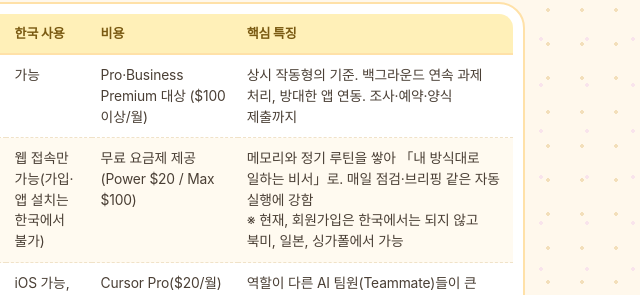
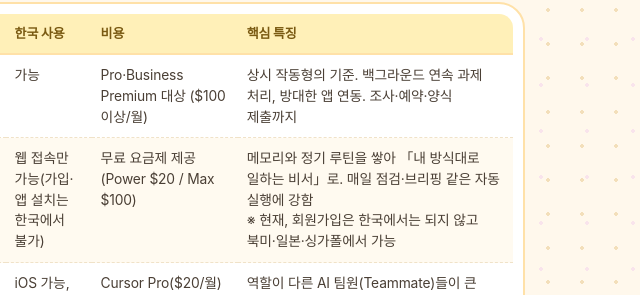
Before and after one commit to hongong-kr/ai-agent-comparison, a plain HTML site: page index.html in a window 1280 px wide. Shown: the part 789-1084 px from the top of the page, 557-1197 px from the left. Drawn offline with Linux system fonts and the light colour scheme; a web font is replaced by a local one.

Commit message:
Muse 가입 가능 국가 구분자 콤마→가운데점

```diff
--- a/index.html
+++ b/index.html
@@ -321,7 +321,7 @@
           <td data-label="접속 방식">muse.ai 웹, 전용 앱, WhatsApp 연동</td>
           <td data-label="한국 사용">웹 접속만 가능(가입·앱 설치는 한국에서 불가)</td>
           <td data-label="비용">무료 요금제 제공 (Power $20 / Max $100)</td>
-          <td data-label="핵심 특징">메모리와 정기 루틴을 쌓아 「내 방식대로 일하는 비서」로. 매일 점검·브리핑 같은 자동 실행에 강함<br />※ 현재, 회원가입은 한국에서는 되지 않고 북미, 일본, 싱가폴에서 가능</td>
+          <td data-label="핵심 특징">메모리와 정기 루틴을 쌓아 「내 방식대로 일하는 비서」로. 매일 점검·브리핑 같은 자동 실행에 강함<br />※ 현재, 회원가입은 한국에서는 되지 않고 북미·일본·싱가폴에서 가능</td>
         </tr>
         <tr>
           <td class="svc-name" data-label="서비스">GrokBot<span class="for">이런 분께 · 일을 쪼개 맡기는 관리자형</span></td>
```
